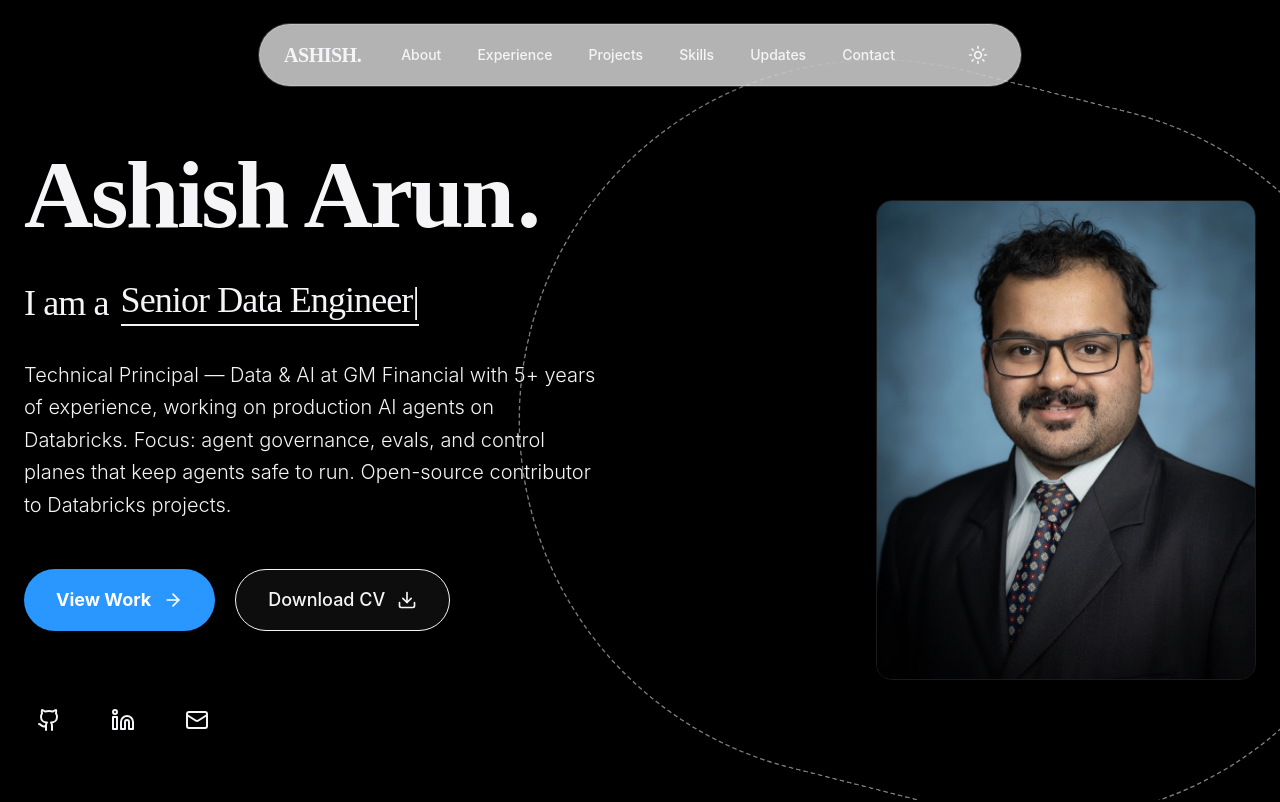
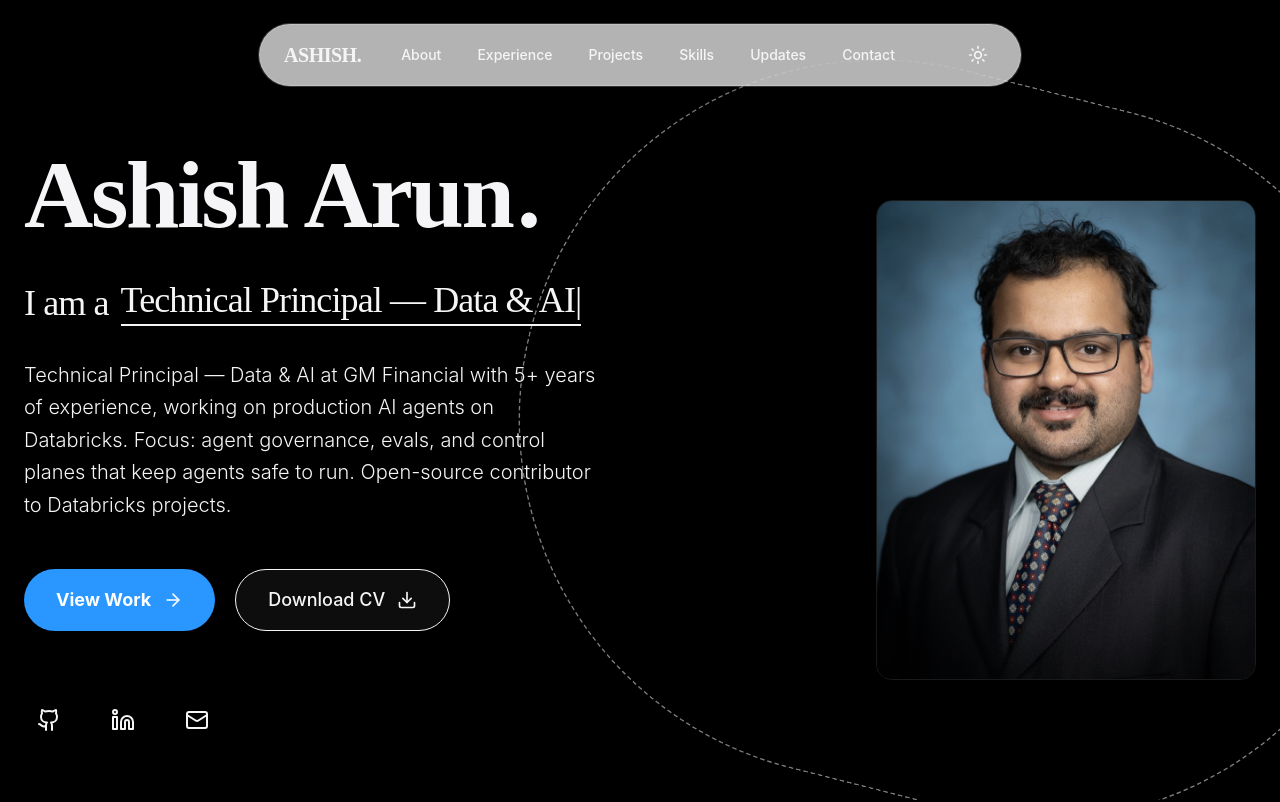
Before and after one commit to ash1sh95/ash1sh95.github.io, a React (Vite) app: page / in a window 1280 px wide. Shown: the top 802 px of the page. Built offline with nearby package versions, Linux system fonts and the light colour scheme; the HTML template or start-up script is replaced by a standard one.

Commit message:
Refresh portfolio: Technical Principal positioning, suite projects, cleanup

```diff
--- a/src/sections/Hero.tsx
+++ b/src/sections/Hero.tsx
@@ -57,11 +57,13 @@ const Hero = () => {
                         <span className="mr-3">I am a</span>
                         <TypeAnimation
                             sequence={[
-                                'Senior Data Engineer',
+                                'Technical Principal — Data & AI',
                                 2500,
-                                'AI Architect',
+                                'Agent Governance & Evals',
                                 2500,
-                                'Cloud Solutions Expert',
+                                'Databricks AI Architect',
+                                2500,
+                                'Open-Source Contributor',
                                 2500,
                             ]}
                             wrapper="span"
@@ -111,13 +113,14 @@ const Hero = () => {
                         className="flex gap-6 mt-16"
                     >
                         {[
-                            { icon: Github, href: personalInfo.social.github },
-                            { icon: Linkedin, href: personalInfo.social.linkedin },
-                            { icon: Mail, href: personalInfo.social.email }
+                            { icon: Github, href: personalInfo.social.github, label: 'GitHub' },
+                            { icon: Linkedin, href: personalInfo.social.linkedin, label: 'LinkedIn' },
+                            { icon: Mail, href: personalInfo.social.email, label: 'Email' }
                         ].map((social, index) => (
                             <motion.a
                                 key={index}
                                 href={social.href}
+                                aria-label={social.label}
                                 target="_blank"
                                 rel="noopener noreferrer"
                                 className="text-text-muted hover:text-primary transition-colors p-3 hover:bg-primary/5 rounded-full border border-transparent hover:border-primary/20"
```
